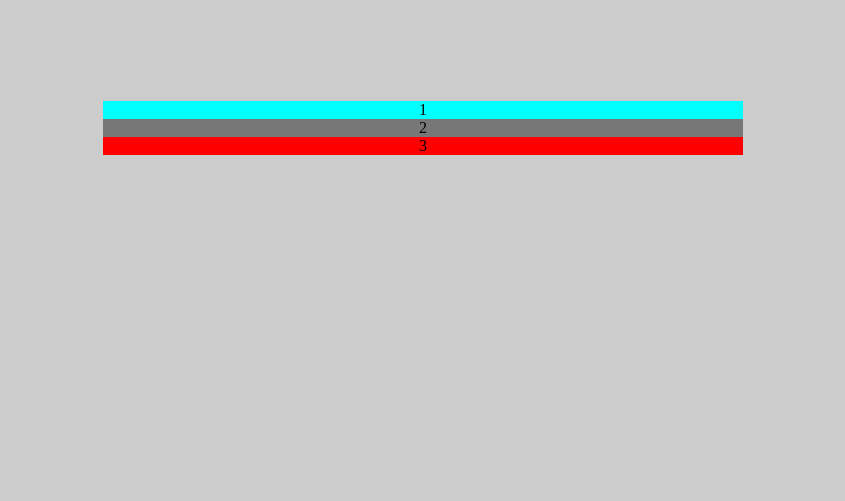
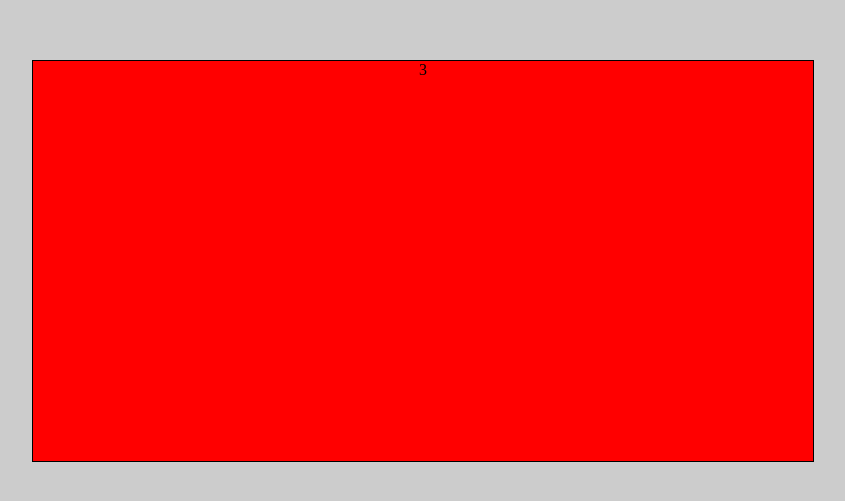
Before and after one commit to YoonJieut/PureSlide-toy, a plain HTML site: page index.html in a window 1280 px wide. Shown: the part 139-640 px from the top of the page, without its empty margins (217-1062 px from the left). Drawn offline with Linux system fonts and the light colour scheme.

Commit message:
position 작성 중, 슬라이드 외부 박스 활용 필요성 느낌, outbox 작성

```diff
--- a/common.scss
+++ b/common.scss
@@ -22,9 +22,20 @@ li {
   @include flex(center, center);
 
   #slideUl {
-    width: 50vw;
-    height: 40vh;
+    outline: 1px solid black;
+    width: calc(100vw - 500px);
+    height: 400px;
+    display: flex;
+    position: relative;
 
+
+    .slideItems{
+      width: calc(100vw - 500px);
+      height: 400px;
+      position:  absolute;
+      top: 0;
+      left: 0;
+    }
     .slideItems:first-child {
       background-color: aqua;
     }
--- a/index.html
+++ b/index.html
@@ -9,9 +9,11 @@
 <body>
   <div id="root">
     <ul id="slideUl">
-      <li class="slideItems">1</li>
-      <li class="slideItems">2</li>
-      <li class="slideItems">3</li>
+      <div id="ItemsOutbox">
+        <li class="slideItems">1</li>
+        <li class="slideItems">2</li>
+        <li class="slideItems">3</li>
+      </div>
     </ul>
   </div>
 </body>
```
Also changed, not shown: output-common.css, 1 other file.
